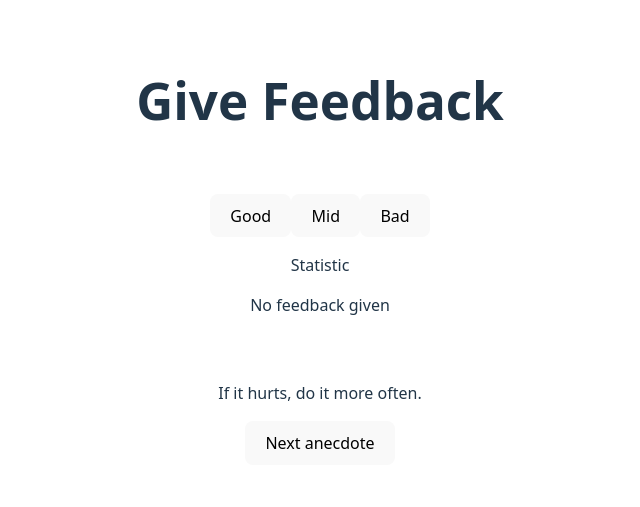
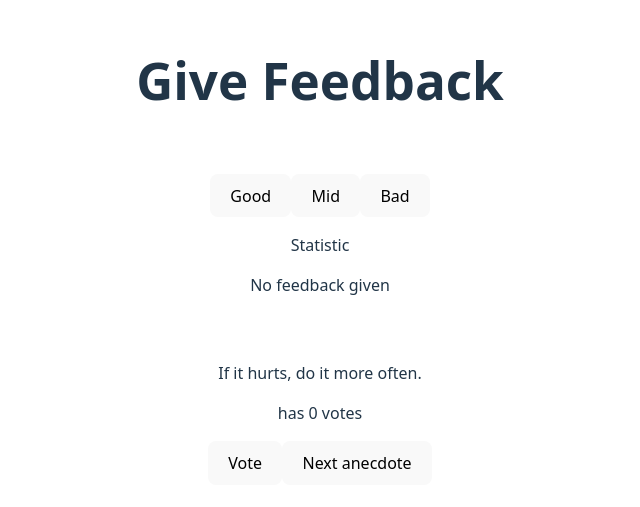
Before and after one commit to Artur-Nayman/Full-Stack-open, a React (Vite) app in the folder part1_6/: page / in a window 1280 px wide. Shown: the part 149-656 px from the top of the page, without its empty margins (320-960 px from the left). Built offline with nearby package versions, Linux system fonts and the light colour scheme.

Commit message:
part1.13 done

```diff
--- a/part1_6/src/App.jsx
+++ b/part1_6/src/App.jsx
@@ -21,12 +21,17 @@ function App() {
       ]
 
   const [selected, setSelected] = useState(0)
+  const [votes, setVotes] = useState(new Array(anecdotes.length).fill(0))
 
   const getRandomAnecdote = () => {
     const randomIndex = Math.floor(Math.random() * anecdotes.length)
     setSelected(randomIndex)
   }
-
+  const handleVote = () => {
+    const copy = [...votes]
+    copy[selected] += 1
+    setVotes(copy)
+  }
   return (
     <>
       <h1>Give Feedback</h1>
@@ -41,7 +46,9 @@ function App() {
       </div>
        <div>
            <p>{anecdotes[selected]}</p>
-       <button onClick={getRandomAnecdote}>Next anecdote</button>
+           <p>has {votes[selected]} votes</p>
+           <button onClick={handleVote}>Vote</button>
+           <button onClick={getRandomAnecdote}>Next anecdote</button>
        </div>
     </>
   )
```
